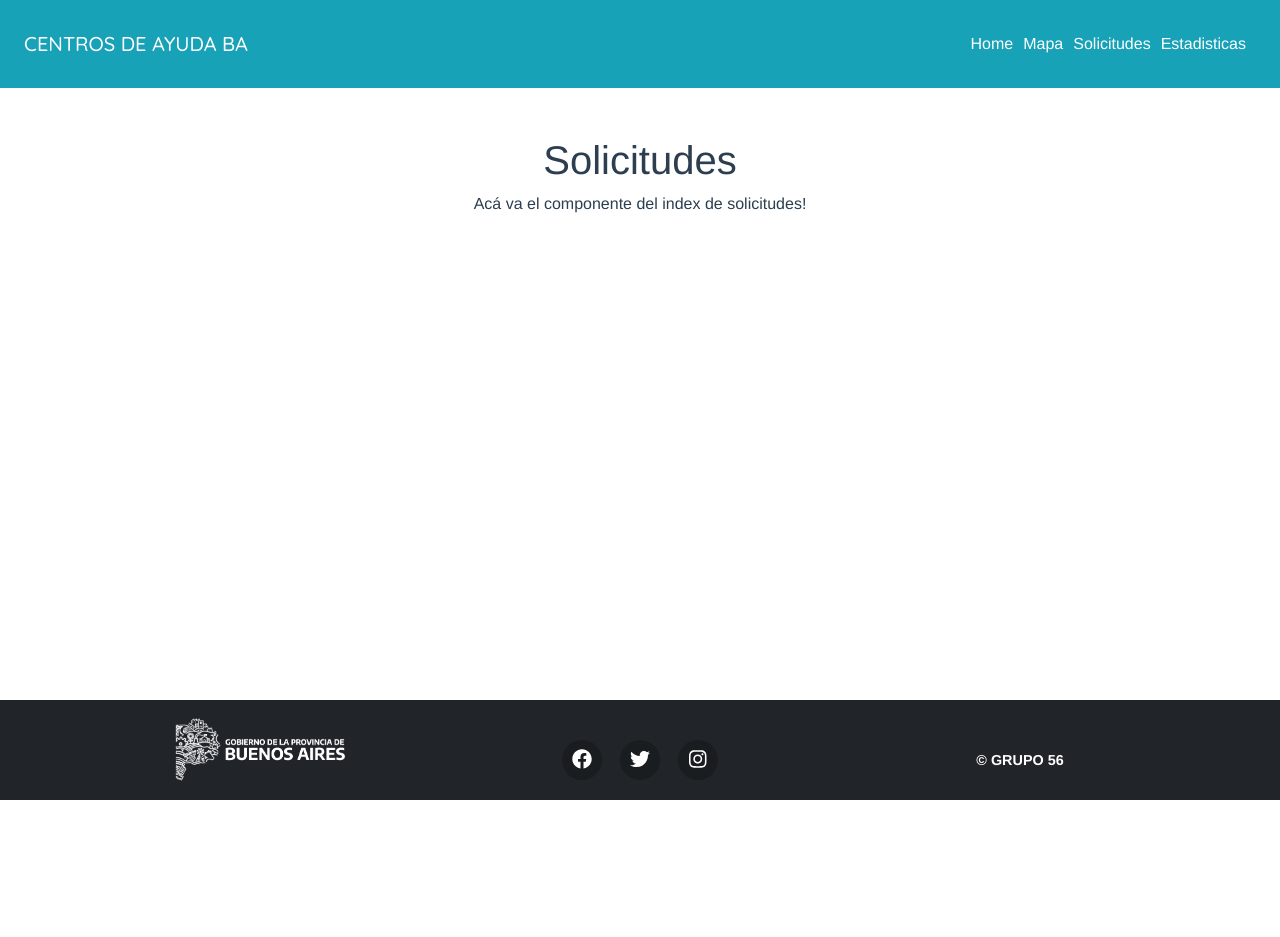
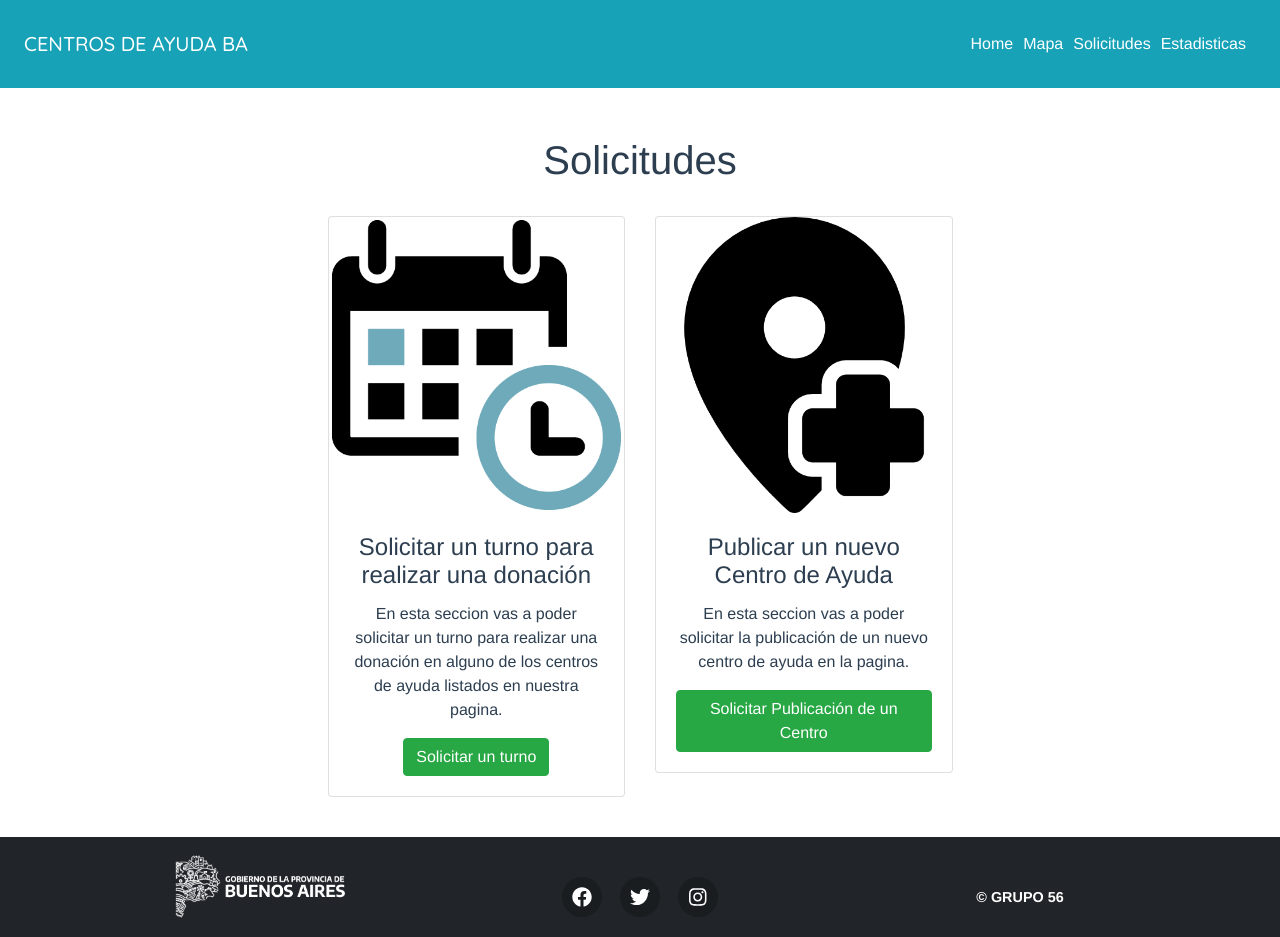
Before and after one commit to tefenet/donaciones, a Vue app in the folder web/: page /solicitudes in a window 1280 px wide. Before the commit the page ends 800 px from the top, so only its background shows below. Built offline with nearby package versions, Linux system fonts and the light colour scheme; a web font is replaced by a local one.

Commit message:
pagina solicitudes

```diff
--- a/web/src/components/SolicitudCentro.vue
+++ b/web/src/components/SolicitudCentro.vue
@@ -7,7 +7,7 @@
 
 <script>
 export default {
-  name: 'SolicitudCentro' //this is the name of the component
+  name: 'SolicitudCentro'
 }
 </script>
 <style>
--- a/web/src/components/Solicitudes.vue
+++ b/web/src/components/Solicitudes.vue
@@ -1,13 +1,51 @@
 <template>
   <div>
     <h1>Solicitudes</h1>
-    <p>Acá va el componente del index de solicitudes!</p>
+    <b-row align-h="center" class="d-flex align-items-stretch">
+      <b-col md="3" class="mt-4">
+        <b-card :img-src=nuevoTurno
+                title="Solicitar un turno para realizar una donación"
+                img-alt=img-top
+                tag="article"
+                style="max-width: 20rem;"
+                class="mb-2"
+        >
+        <b-card-text>
+            En esta seccion vas a poder solicitar un turno para realizar una donación en alguno de los centros de ayuda listados en nuestra pagina.
+        </b-card-text>
+        <b-button @click="$router.push('solicitudTurno')" variant="success">Solicitar un turno</b-button>
+        </b-card>
+      </b-col>
+      <b-col md="3" class="mt-4">
+        <b-card :img-src=nuevoCentro
+                title="Publicar un nuevo Centro de Ayuda"
+                img-alt=img-top
+                tag="article"
+                style="max-width: 20rem;"
+                class="mb-2"
+        >
+        <b-card-text>
+            En esta seccion vas a poder solicitar la publicación de un nuevo centro de ayuda en la pagina.
+        </b-card-text>
+        <b-button @click="$router.push('solicitudCentro')" variant="success">Solicitar Publicación de un Centro</b-button>
+        </b-card>
+      </b-col>
+  </b-row>
   </div>
 </template>
 
+
 <script>
+import nuevoCentro from "@/assets/nuevoCentro.png"
+import nuevoTurno from "@/assets/nuevoTurno.png"
 export default {
-  name: 'Solicitudes' //this is the name of the component
+    name: 'Solicitudes',
+    data: function () {
+        return {
+            nuevoCentro: nuevoCentro,
+            nuevoTurno: nuevoTurno,
+        }
+    }
 }
 </script>
 <style>
```
Also changed, not shown: web/src/assets/nuevoCentro.png (added), web/src/assets/nuevoTurno.png (added).
